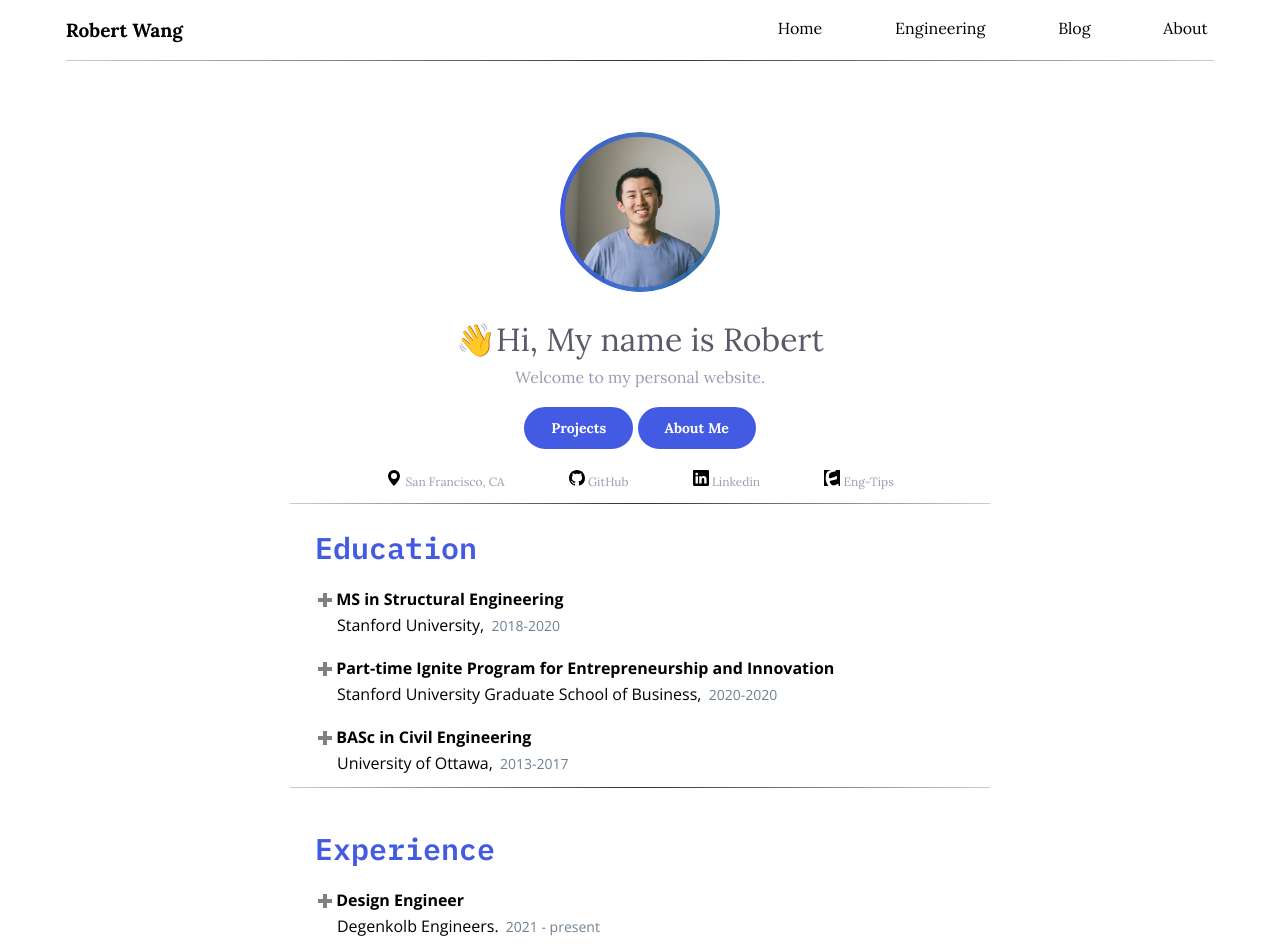
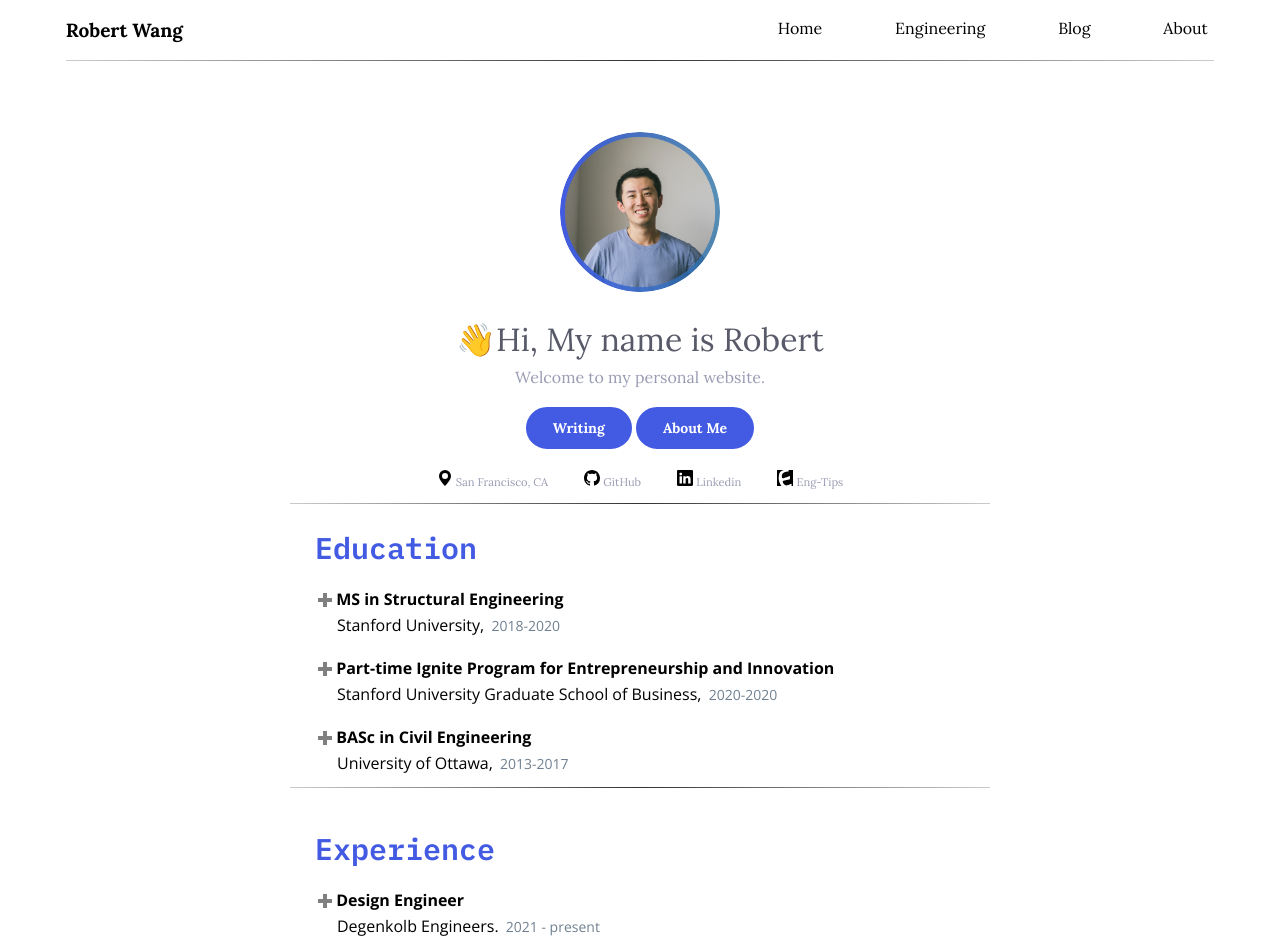
Before and after one commit to wcfrobert/wcfrobert.github.io, a Jekyll site: the page built from index.html, in a window 1280 px wide. Shown: the top 952 px of the page. Built offline with Jekyll 4.4.1, drawn with Linux system fonts in a browser that asks for light colours.

Commit message:
I think mobile view is working

```diff
--- a/assets/css/style.css
+++ b/assets/css/style.css
@@ -322,9 +322,15 @@
 
 .jumbotron .quick-link li{
 	display: inline-block;
-	padding-left: 30px;
-	padding-right: 30px;
-	font-size: 12px;
+	padding-left: 1rem;
+	padding-right: 1rem;
+	font-size: 0.7rem;
+}
+@media screen and (max-width: 600px) {
+  .jumbotron .quick-link li {
+    padding-left: 0.5rem;
+	  padding-right: 0.5rem;
+  }
 }
 
 .quick-link a {
@@ -504,7 +510,7 @@
 }
 @media (max-width: 550px) {
   .resume-content .tabs {
-    transform: scale(0.48);
+    transform: scale(0.55);
   }
   #my-projects.resume-content {
     height: 500px;
--- a/index.html
+++ b/index.html
@@ -9,7 +9,7 @@
       <p>Welcome to my personal website.</p>
 
       <div class="author-more">
-        <a href="#my-projects" class="button">Projects</a>
+        <a href="years.html" class="button">Writing</a>
         <a href="about.html" class="button">About Me</a>
       </div>
 
```
